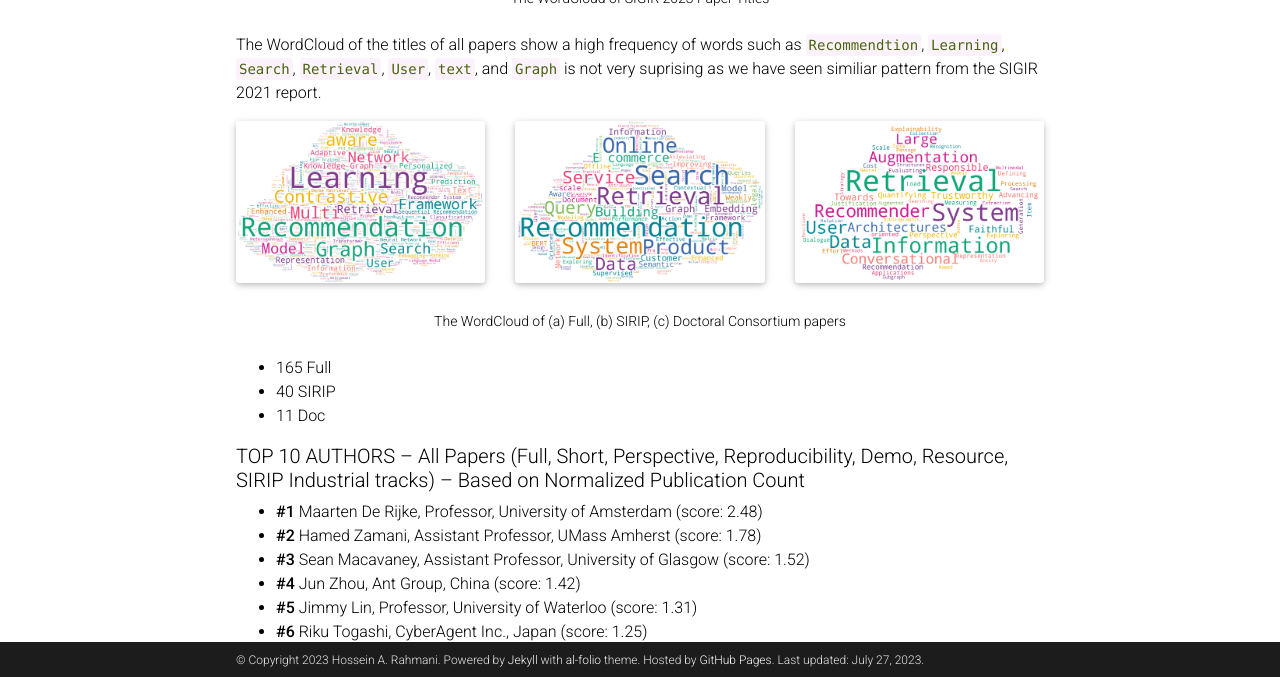
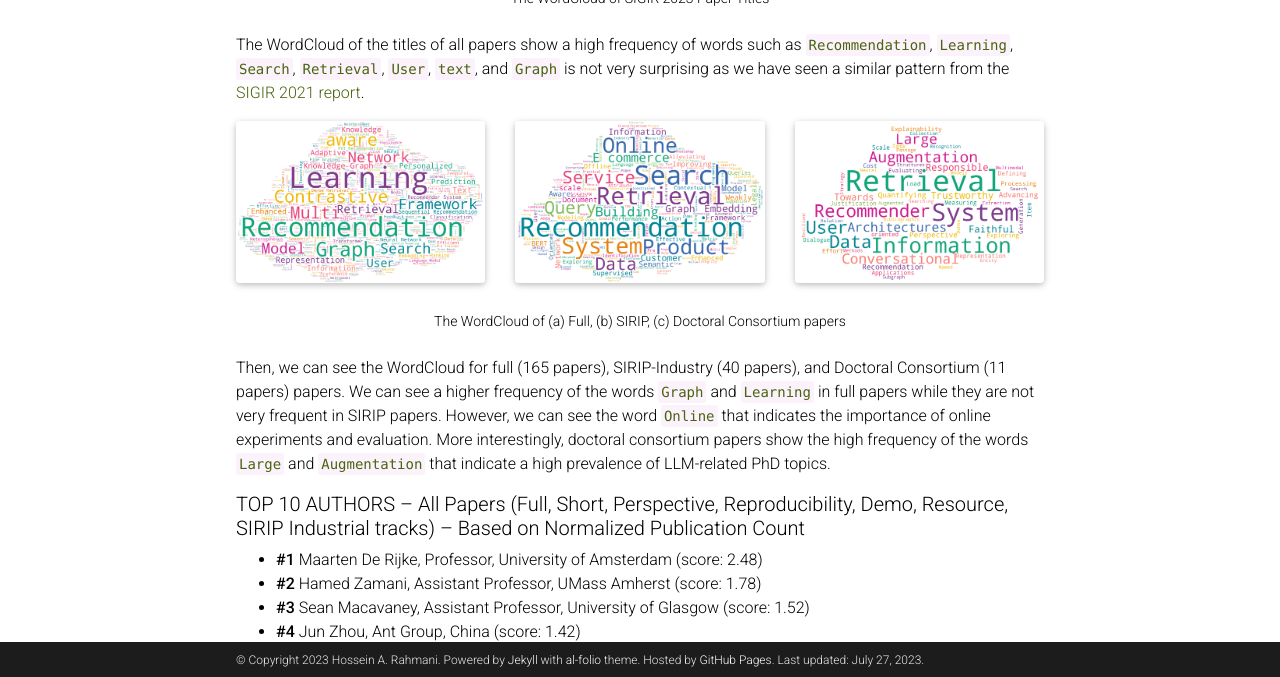
Before and after one commit to rahmanidashti/rahmanidashti.github.io, a Jekyll site: the page built from _posts/2023-07-26-sigir23-stats.md, in a window 1280 px wide and 900 px high, scrolled down 847 px, cut to the strip 223-900 px from the top of the window. Built offline with Jekyll 4.4.1, drawn with Linux system fonts in a browser that asks for light colours; full-size pictures stand in for the smaller copies a plugin makes; comment, search, counter and statistics services are not loaded; a style sheet for code colours, icons or effects is not loaded.

Commit message:
Update 2023-07-26-sigir23-stats.md

```diff
--- a/_posts/2023-07-26-sigir23-stats.md
+++ b/_posts/2023-07-26-sigir23-stats.md
@@ -30,7 +30,7 @@ However, I thought that would be great if we have a very short stat of SIGIR thi
     The WordCloud of SIGIR 2023 Paper Titles
 </div>
 
-The WordCloud of the titles of all papers show a high frequency of words such as `Recommendtion`, `Learning`, `Search`, `Retrieval`, `User`, `text`, and `Graph` is not very suprising as we have seen similiar pattern from the SIGIR 2021 report.
+The WordCloud of the titles of all papers show a high frequency of words such as `Recommendation`, `Learning`, `Search`, `Retrieval`, `User`, `text`, and `Graph` is not very surprising as we have seen a similar pattern from the <a href="#" target="_blank">SIGIR 2021 report</a>.
 
 <div class="row mt-3">
     <div class="col-sm mt-3 mt-md-0">
@@ -47,9 +47,7 @@ The WordCloud of the titles of all papers show a high frequency of words such as
     The WordCloud of (a) Full, (b) SIRIP, (c) Doctoral Consortium papers
 </div>
 
-- 165 Full
-- 40 SIRIP
-- 11 Doc
+Then, we can see the WordCloud for full (165 papers), SIRIP-Industry (40 papers), and Doctoral Consortium (11 papers) papers. We can see a higher frequency of the words `Graph` and `Learning` in full papers while they are not very frequent in SIRIP papers. However, we can see the word `Online` that indicates the importance of online experiments and evaluation. More interestingly, doctoral consortium papers show the high frequency of the words `Large` and `Augmentation` that indicate a high prevalence of LLM-related PhD topics.
 
 ##### TOP 10 AUTHORS – All Papers (Full, Short, Perspective, Reproducibility, Demo, Resource, SIRIP Industrial tracks) – Based on Normalized Publication Count
 
```
